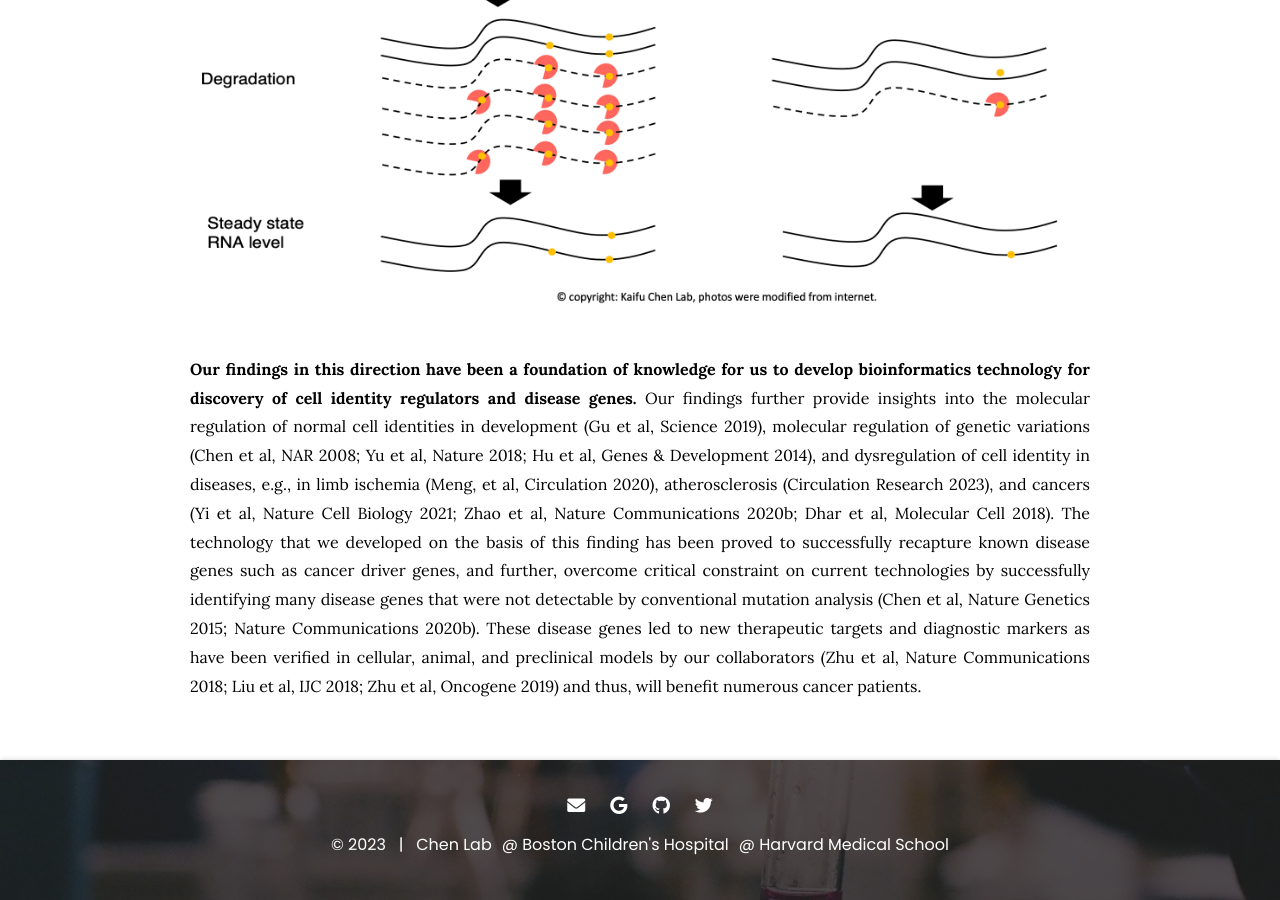
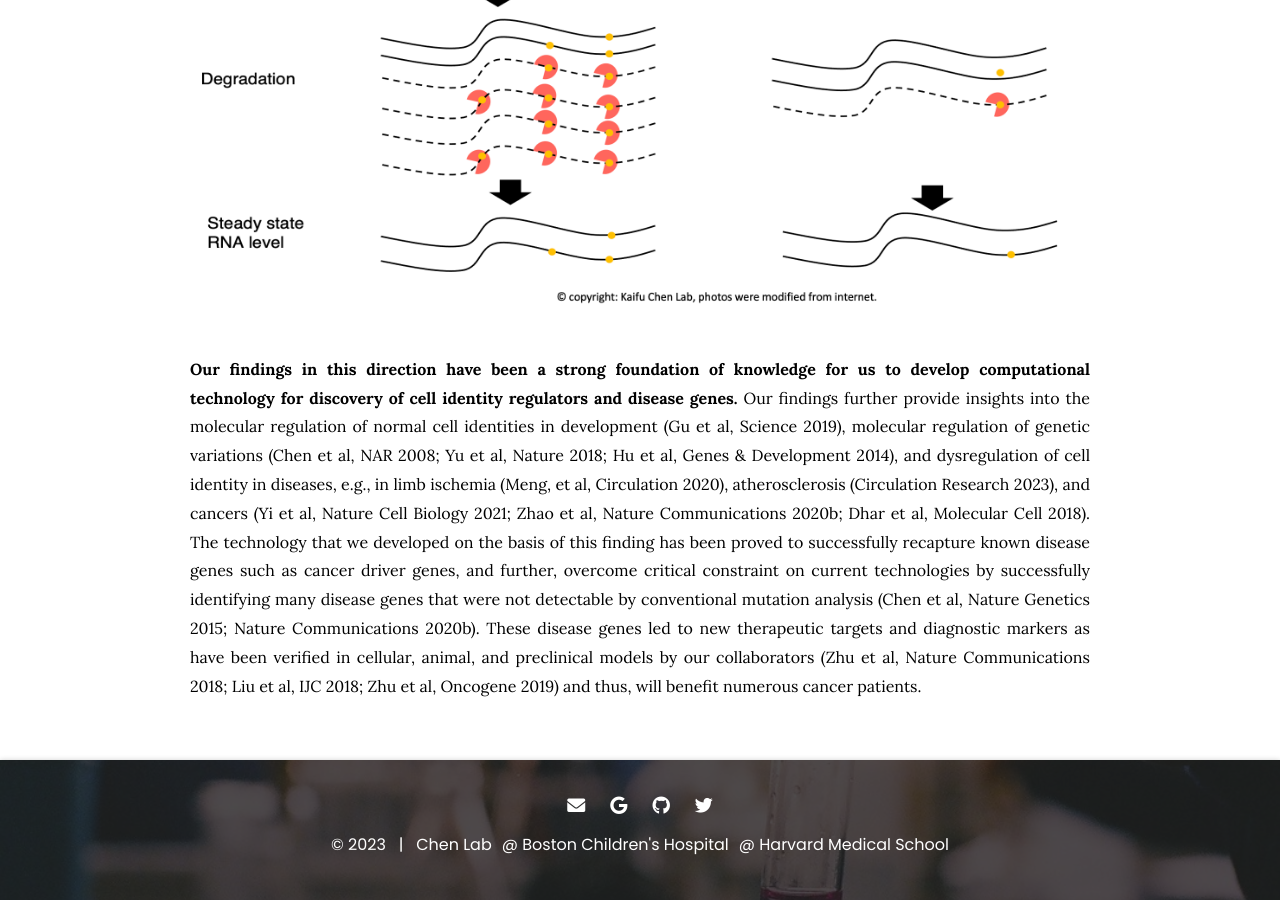
Before and after one commit to kaifuchenlab/kaifuchenlab.github.io, a Jekyll site: the page built from 1.research/index.md, in a window 1280 px wide and 900 px high, scrolled down 1870 px. Built offline with Jekyll 4.4.1, drawn with Linux system fonts in a browser that asks for light colours.

Commit message:
Update index.md

```diff
--- a/1.research/index.md
+++ b/1.research/index.md
@@ -36,4 +36,4 @@ nav:
   height="100%"
 %}
 
-**Our findings in this direction have been a foundation of knowledge for us to develop bioinformatics technology for discovery of cell identity regulators and disease genes.** Our findings further provide insights into the molecular regulation of normal cell identities in development (Gu et al, Science 2019), molecular regulation of genetic variations (Chen et al, NAR 2008; Yu et al, Nature 2018; Hu et al, Genes & Development 2014), and dysregulation of cell identity in diseases, e.g., in limb ischemia (Meng, et al, Circulation 2020), atherosclerosis (Circulation Research 2023), and cancers (Yi et al, Nature Cell Biology 2021; Zhao et al, Nature Communications 2020b; Dhar et al, Molecular Cell 2018).  The technology that we developed on the basis of this finding has been proved to successfully recapture known disease genes such as cancer driver genes, and further, overcome critical constraint on current technologies by successfully identifying many disease genes that were not detectable by conventional mutation analysis (Chen et al, Nature Genetics 2015; Nature Communications 2020b). These disease genes led to new therapeutic targets and diagnostic markers as have been verified in cellular, animal, and preclinical models by our collaborators (Zhu et al, Nature Communications 2018; Liu et al, IJC 2018; Zhu et al, Oncogene 2019) and thus, will benefit numerous cancer patients.
+**Our findings in this direction have been a strong foundation of knowledge for us to develop computational technology for discovery of cell identity regulators and disease genes.** Our findings further provide insights into the molecular regulation of normal cell identities in development (Gu et al, Science 2019), molecular regulation of genetic variations (Chen et al, NAR 2008; Yu et al, Nature 2018; Hu et al, Genes & Development 2014), and dysregulation of cell identity in diseases, e.g., in limb ischemia (Meng, et al, Circulation 2020), atherosclerosis (Circulation Research 2023), and cancers (Yi et al, Nature Cell Biology 2021; Zhao et al, Nature Communications 2020b; Dhar et al, Molecular Cell 2018).  The technology that we developed on the basis of this finding has been proved to successfully recapture known disease genes such as cancer driver genes, and further, overcome critical constraint on current technologies by successfully identifying many disease genes that were not detectable by conventional mutation analysis (Chen et al, Nature Genetics 2015; Nature Communications 2020b). These disease genes led to new therapeutic targets and diagnostic markers as have been verified in cellular, animal, and preclinical models by our collaborators (Zhu et al, Nature Communications 2018; Liu et al, IJC 2018; Zhu et al, Oncogene 2019) and thus, will benefit numerous cancer patients.
```
